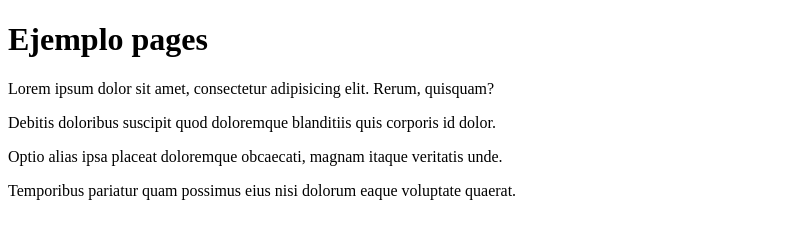
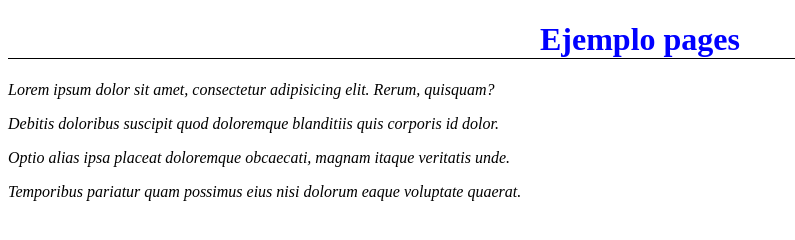
Before and after one commit to YisuM/demo-class-Pages, a plain HTML site: page docs/index.html in a window 1280 px wide. Shown: the whole page, without its empty margins (0-795 px from the left). Drawn offline with Linux system fonts and the light colour scheme.

Commit message:
Añado estilos.css al html inicial

```diff
--- /dev/null
+++ b/docs/estilos.css
@@ -0,0 +1,9 @@
+h1 {
+    color: blue;
+    text-align: center;
+    border-bottom: 1px solid black;
+}
+
+p {
+    font-style: italic;
+}
--- a/docs/index.html
+++ b/docs/index.html
@@ -5,6 +5,7 @@
     <meta http-equiv="X-UA-Compatible" content="IE=edge">
     <meta name="viewport" content="width=device-width, initial-scale=1.0">
     <title>Ejemplo uso Pages con GitHub</title>
+    <link rel="stylesheet" href="estilos.css">
 </head>
 
 <body>
```
